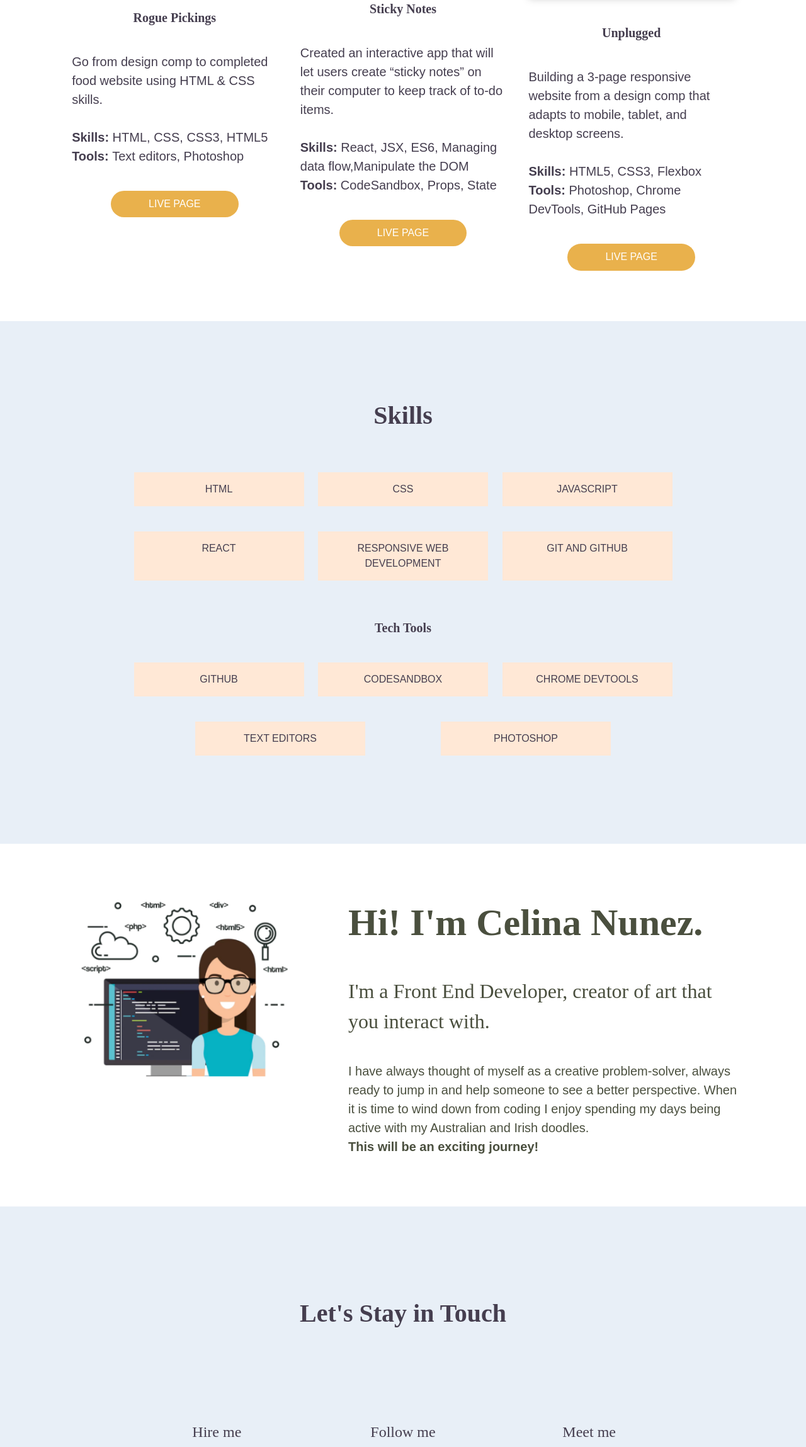
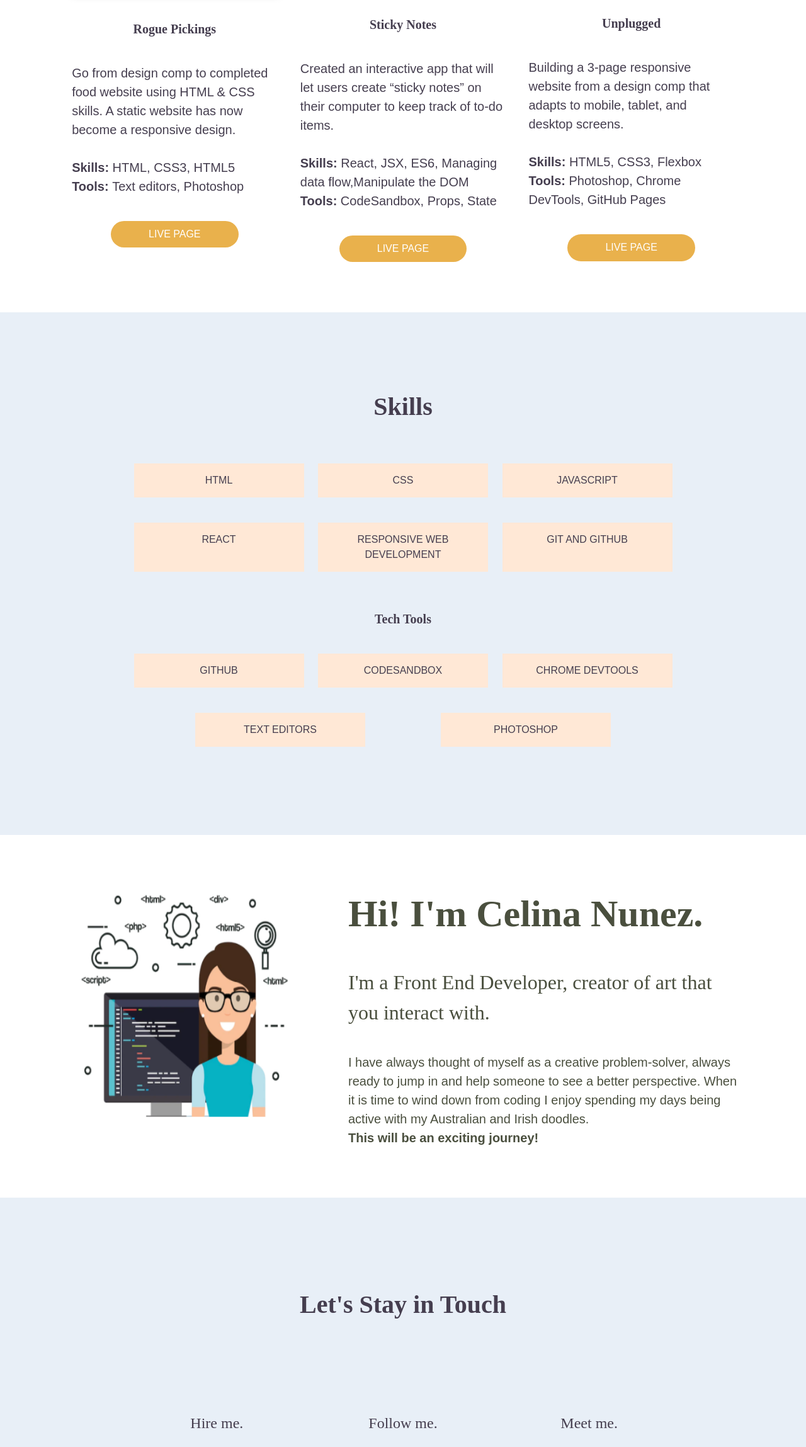
Before and after one commit to celinasn/celinas-portfolio, a website built with Parcel: page index.html in a window 1280 px wide. Shown: the part 954-3252 px from the top of the page at 63% size. Built offline with nearby package versions, Linux system fonts and the light colour scheme.

Commit message:
Added all files

```diff
--- a/css/main.css
+++ b/css/main.css
@@ -413,6 +413,7 @@ header h2 {
 
 #profile-image {
   width: 90%;
+  height: 100%;
 }
 
 #about h3,
--- a/index.html
+++ b/index.html
@@ -62,14 +62,14 @@
         <div class="portfolio-wrapper">
           <div class="home-portfolio-piece">
             <figure>
-              <a href="https://github.com/celinasn/rogue-pickings" target="_blank"><img src="img/rogue-pickings.png"
+              <a href="file:///Users/celina/Documents/101-rogue_pickings-01-starter-code/index.html" target="_blank"><img src="img/rogue-pickings.png"
                 alt="Rogue Picking site"></a>
               </figure>
               <h4>Rogue Pickings</h4>
-              <p class="project-description">Go from design comp to completed food website using  HTML & CSS skills.</p>
-              <p><span>Skills: </span>HTML, CSS, CSS3, HTML5</p>
+              <p class="project-description">Go from design comp to completed food website using  HTML & CSS skills. A static website has now become a responsive design.</p>
+              <p><span>Skills: </span>HTML, CSS3, HTML5</p>
               <p><span>Tools: </span>Text editors, Photoshop</p>
-              <a class="project-link" href="https://github.com/celinasn/rogue-pickings"target="_blank">live page</a>
+              <a class="project-link" href="file:///Users/celina/Documents/101-rogue_pickings-01-starter-code/index.html"target="_blank">live page</a>
                 </div>
                 <div class="home-portfolio-piece">
                   <figure>
@@ -141,21 +141,20 @@
       <h3>Let's Stay in Touch</h3>
       <div class="contact-wrapper">
         <div class="contact-info">
-          <h5 class="contact-title">Hire me</h5>
+          <h5 class="contact-title">Hire me.</h5>
           <p>973-634-1960</p>
           <p>celinaa_nunez@aol.com</p>
         </div>
         <div class="contact-info follow-section">
-          <h5 class="contact-title">Follow me</h5>
+          <h5 class="contact-title">Follow me.</h5>
           <ul class="social-icons">
-            <li><a href="linkedin.com/in/celina-nunez-78b16a145" target="_blank"><img src="img/linkedin-icon.png" alt="linkedin icon">
-
+            <li><a href="linkedin.com/in/celina-nunez-78b16a145/" target="_blank"><img src="img/linkedin-icon.png" alt="linkedin icon"></a></li>
             </li>
             <li><a href="https://github.com/celinasn" target="_blank"><img src="img/github-icon.png" alt="GitHub icon"></a></li>
           </ul>
         </div>
         <div class="contact-info">
-          <h5 class="contact-title">Meet me</h5>
+          <h5 class="contact-title">Meet me.</h5>
           <p>Florham Park, New Jersey</p>
         </div>
       </div>
```
Also changed, not shown: img/Github-icon.png, img/rogue-pickings.png, img/sticky-notes.png, img/unplugged.png.
